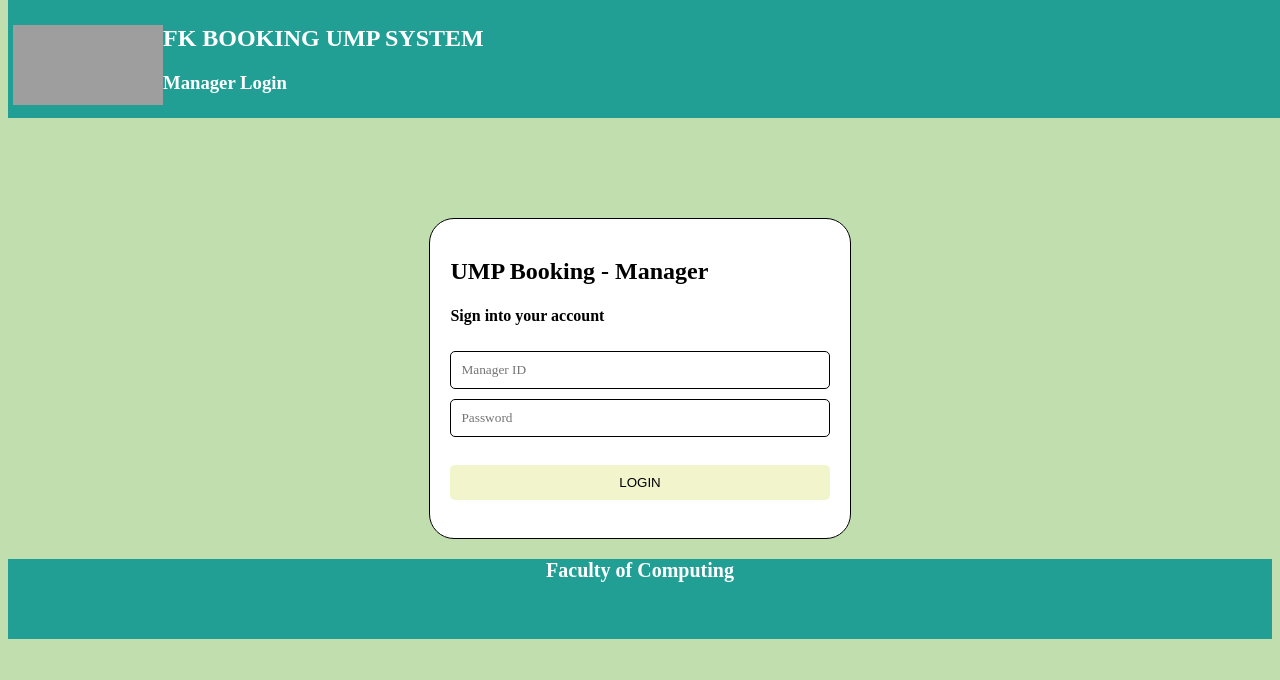
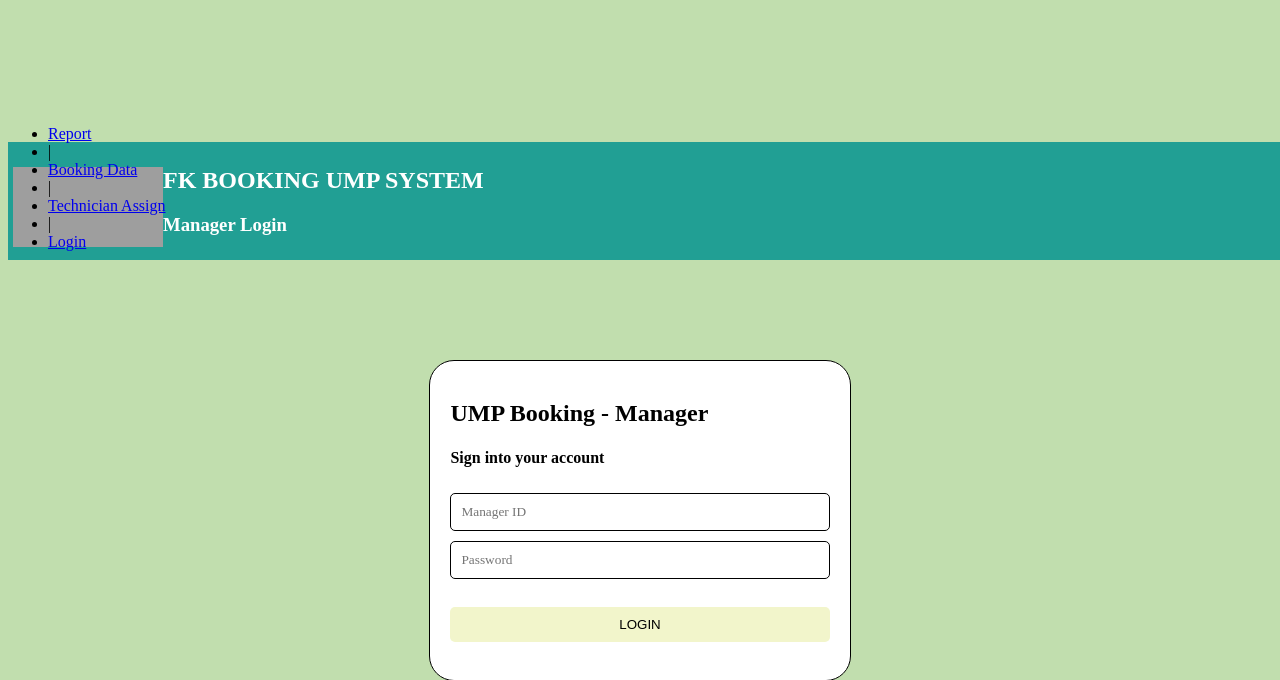
Before and after one commit to drebutbut/UMPBooking, a PHP site: page /Manager/index.php in a window 1280 px wide. Shown: the top 680 px of the page. Run offline with PHP 8.4, Linux system fonts and the light colour scheme; grey boxes are pictures that could not be loaded.

Commit message:
Update index.php

```diff
--- a/Manager/index.php
+++ b/Manager/index.php
@@ -85,6 +85,17 @@ if( isset($_POST["login"]) ){
 	</style> -->
 </head>
 <body>
+	<!-- navigation bar -->
+	<ul>
+  <li><a href="reportManager.php">Report</a></li>
+  <li><a1>|</a1></li>
+  <li><a href="viewcomplaint.php">Booking Data</a></li>
+  <li><a1>|</a1></li>
+  <li><a href="complaintForm.php">Technician Assign</a></li>
+  <li><a1>|</a1></li>
+  <li><a href="#login">Login</a></li>
+	</ul>
+<!-- navigation bar -->
 	<section class="header-in">
 	<header>
 	<img src="https://www.ump.edu.my/download/logo-ump-jawi-2021.png" alt="ump logo" width="150" height="80" align="left">
```
